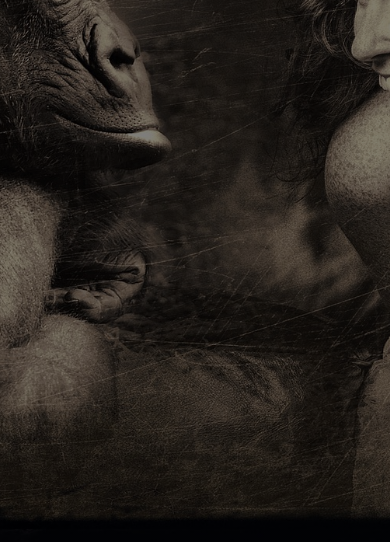
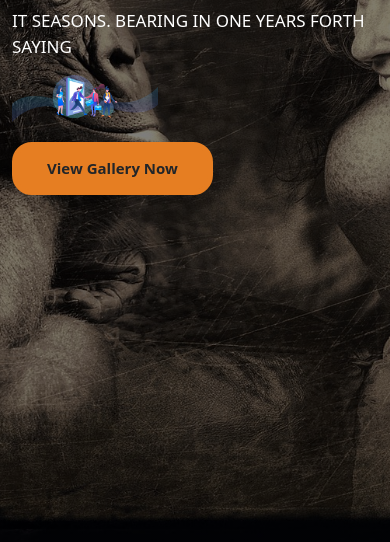
Before and after one commit to enockabere/Gallery, a Django app: page / in a window 390 px wide. Shown: the part 341-883 px from the top of the page. Run offline with Django 3.2, Linux system fonts and the light colour scheme; data that the repository does not hold is empty; some libraries are stand-ins or nearby versions.

Commit message:
style hero section

```diff
--- a/album/templates/all-images/all-images.html
+++ b/album/templates/all-images/all-images.html
@@ -7,21 +7,13 @@
     <div class="row">
       <div class="col-sm-12 col-md-7 col-lg-7" id="overs">
         <div class="hero-header">
-          <h2>We Are Committed To <span class="hero-head">Your satisfaction </span>With Every Order.</h2>
-          <h3><sup>Kshs</sup> <span class="amt">1500</span> <sup>any</sup> pizza</h3>
+          <h2>Personal <span class="hero-head">Photoset</h2>
+          <p>IT SEASONS. BEARING IN ONE YEARS FORTH SAYING</p>
+          <img src="../../../static/images/6.png" class="img-fluid">
         </div>
         <div class="more">
-          <a href="#orders">
-            <button class="btn" id="btns">Shop <span class="brand">Now</span></button>
-          </a>
-        </div>
-      </div>
-    </div>
-    <div class="row">
-      <div class="col-sm-12 col-md-12 col-md-12">
-        <div class="scrolls">
-          <a href="#about" class="scroll-down" address="true">
-            <img class="img-fluid"src="static/img/mouse_click.png" alt="">
+          <a href="#images">
+            <button class="btn" id="btns">View Gallery <span class="brand">Now</span></button>
           </a>
         </div>
       </div>
--- a/static/css/base.css
+++ b/static/css/base.css
@@ -1,7 +1,3 @@
-h1
-{
-  color: green;
-}
 .navbar{
   background-color: whitesmoke;
   position: fixed;
@@ -16,10 +12,10 @@ h1
   font-weight: 600;
 }
 .br {
-  color: #F1B24A;
+  color: #D35400;
 }
 .navbar-toggler{
-    background-color: #F1B24A;
+    background-color: #D35400;
     color: black;
 }
 .navs{
@@ -64,3 +60,48 @@ h1
 #overs{
   display: none;
 }
+@media screen and (min-width:480px) and (max-width: 767px){
+  .scroll-down{
+      top: 10vh;
+  }
+  .hero-header h2{
+      font-size: 40px;
+  }
+}
+.hero-header{
+  margin-top: 180px;
+}
+.hero-header h2{
+  color: white;
+  font-family: 'Merriweather', serif;
+  font-size: 50px;
+  font-weight: 900;
+}
+.hero-header p{
+  color: white;
+  font-size: 17px;
+  font-weight: 300;
+}
+.hero-header img{
+  width: 40%;
+}
+.hero-head{
+  color:#D35400;
+}
+
+.more{
+  margin-top: 20px;
+}
+#btns{
+  background-color: #E67E22;
+  padding: 10px 30px;
+  border: 5px solid #E67E22;
+  font-size: 15px;
+  border-radius: 20px;
+  font-weight: 700;
+}
+#btns:hover{
+  background-color: black;
+  border-color: #229954;
+  color: white;
+}
--- a/static/js/main.js
+++ b/static/js/main.js
@@ -0,0 +1,10 @@
+$(document).ready(function(){
+    $("#overs").show(function(){
+      $("#overs").animate({
+        width: "100%",
+        opacity: 1,
+        left: "50px",
+        speed:"slow"
+      }, 4000);
+    });
+  });
```
